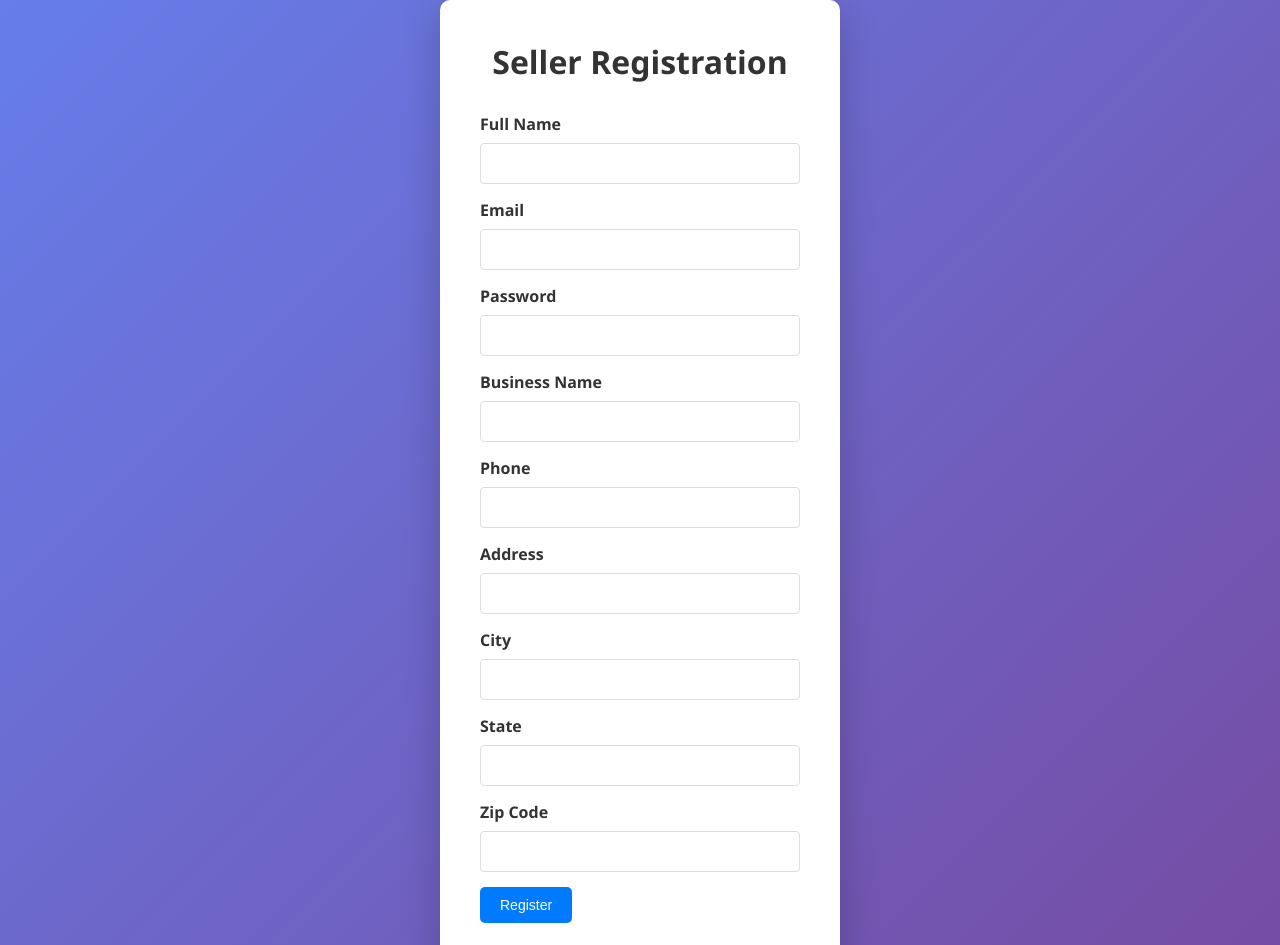
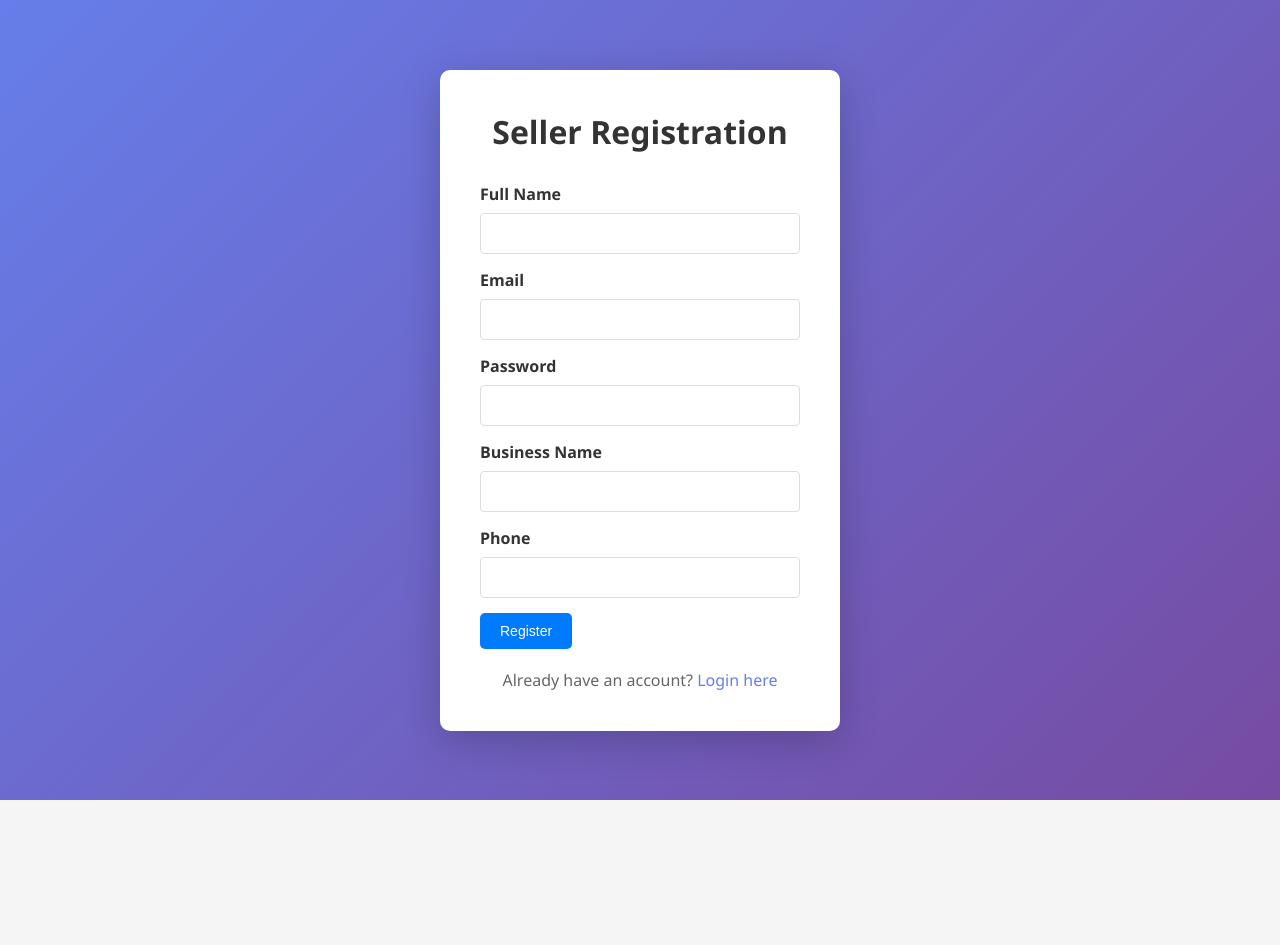
Before and after one commit to HabebaSallam/ip_team13_onlinemarket_project, a React (Create React App) app in the folder seller-app/: page /register in a window 1280 px wide. Shown: the top 945 px of the page. After the commit the page ends 800 px from the top, so only its background shows below. Built offline with nearby package versions, Linux system fonts and the light colour scheme.

Commit message:
seller update

```diff
--- a/seller-app/src/pages/Profile.js
+++ b/seller-app/src/pages/Profile.js
@@ -39,9 +39,6 @@ function Profile() {
     const errors = {};
     if (!formData.businessName?.trim()) errors.businessName = 'Business name is required';
     if (!formData.phone?.trim()) errors.phone = 'Phone number is required';
-    if (!formData.address?.trim()) errors.address = 'Address is required';
-    if (!formData.city?.trim()) errors.city = 'City is required';
-    if (!formData.state?.trim()) errors.state = 'State is required';
     setFormErrors(errors);
     return Object.keys(errors).length === 0;
   };
@@ -100,53 +97,6 @@ function Profile() {
               {formErrors.phone && <p className="error-text">{formErrors.phone}</p>}
             </div>
 
-            <div className="form-group">
-              <label>Address <span className="required">*</span></label>
-              <input
-                type="text"
-                name="address"
-                value={formData.address || ''}
-                onChange={handleChange}
-                placeholder="Street address"
-              />
-              {formErrors.address && <p className="error-text">{formErrors.address}</p>}
-            </div>
-
-            <div className="form-group">
-              <label>City <span className="required">*</span></label>
-              <input
-                type="text"
-                name="city"
-                value={formData.city || ''}
-                onChange={handleChange}
-                placeholder="City"
-              />
-              {formErrors.city && <p className="error-text">{formErrors.city}</p>}
-            </div>
-
-            <div className="form-group">
-              <label>State <span className="required">*</span></label>
-              <input
-                type="text"
-                name="state"
-                value={formData.state || ''}
-                onChange={handleChange}
-                placeholder="State"
-              />
-              {formErrors.state && <p className="error-text">{formErrors.state}</p>}
-            </div>
-
-            <div className="form-group">
-              <label>Zip Code</label>
-              <input
-                type="text"
-                name="zipCode"
-                value={formData.zipCode || ''}
-                onChange={handleChange}
-                placeholder="Zip code"
-              />
-            </div>
-
             <button type="submit" className="btn-primary" disabled={submitting}>
               {submitting ? 'Saving...' : 'Save Changes'}
             </button>
@@ -158,7 +108,6 @@ function Profile() {
             <p><strong>Email:</strong> {profile.email}</p>
             <p><strong>Business:</strong> {profile.businessName || 'Not set'}</p>
             <p><strong>Phone:</strong> {profile.phone || 'Not set'}</p>
-            <p><strong>Address:</strong> {profile.address && profile.city && profile.state ? `${profile.address}, ${profile.city}, ${profile.state}` : 'Not set'}</p>
 
             <p><strong>Flags Against You:</strong> {profile.sellerFlags || 0}</p>
 
--- a/seller-app/src/pages/Register.js
+++ b/seller-app/src/pages/Register.js
@@ -10,10 +10,6 @@ function Register({ setIsAuthenticated }) {
     password: '',
     businessName: '',
     phone: '',
-    address: '',
-    city: '',
-    state: '',
-    zipCode: '',
   });
   const [error, setError] = useState('');
   const [loading, setLoading] = useState(false);
@@ -77,26 +73,6 @@ function Register({ setIsAuthenticated }) {
             <input type="tel" name="phone" value={formData.phone} onChange={handleChange} />
           </div>
 
-          <div className="form-group">
-            <label>Address</label>
-            <input type="text" name="address" value={formData.address} onChange={handleChange} />
-          </div>
-
-          <div className="form-group">
-            <label>City</label>
-            <input type="text" name="city" value={formData.city} onChange={handleChange} />
-          </div>
-
-          <div className="form-group">
-            <label>State</label>
-            <input type="text" name="state" value={formData.state} onChange={handleChange} />
-          </div>
-
-          <div className="form-group">
-            <label>Zip Code</label>
-            <input type="text" name="zipCode" value={formData.zipCode} onChange={handleChange} />
-          </div>
-
           <button type="submit" className="btn-primary" disabled={loading}>
             {loading ? 'Registering...' : 'Register'}
           </button>
```
